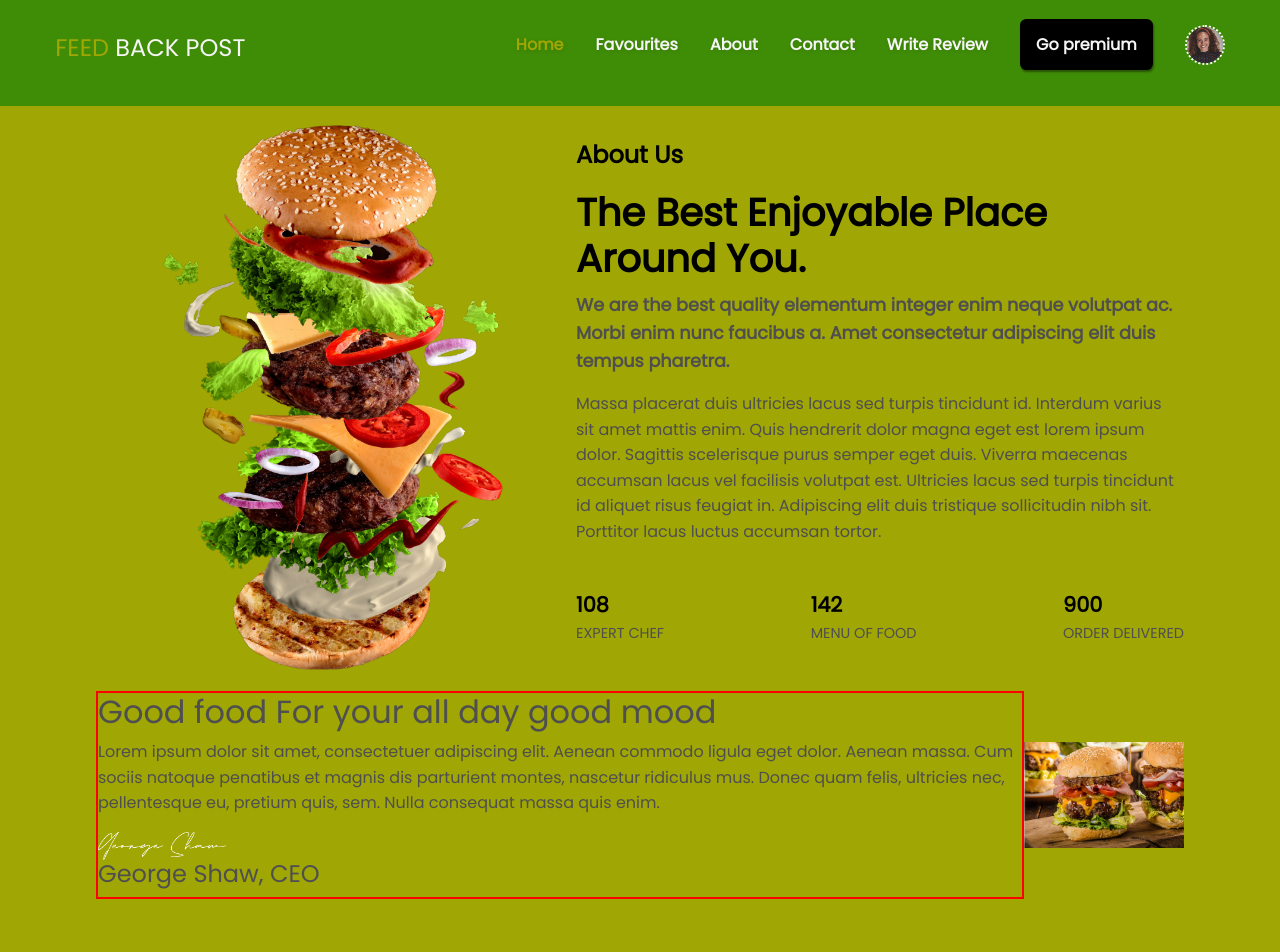
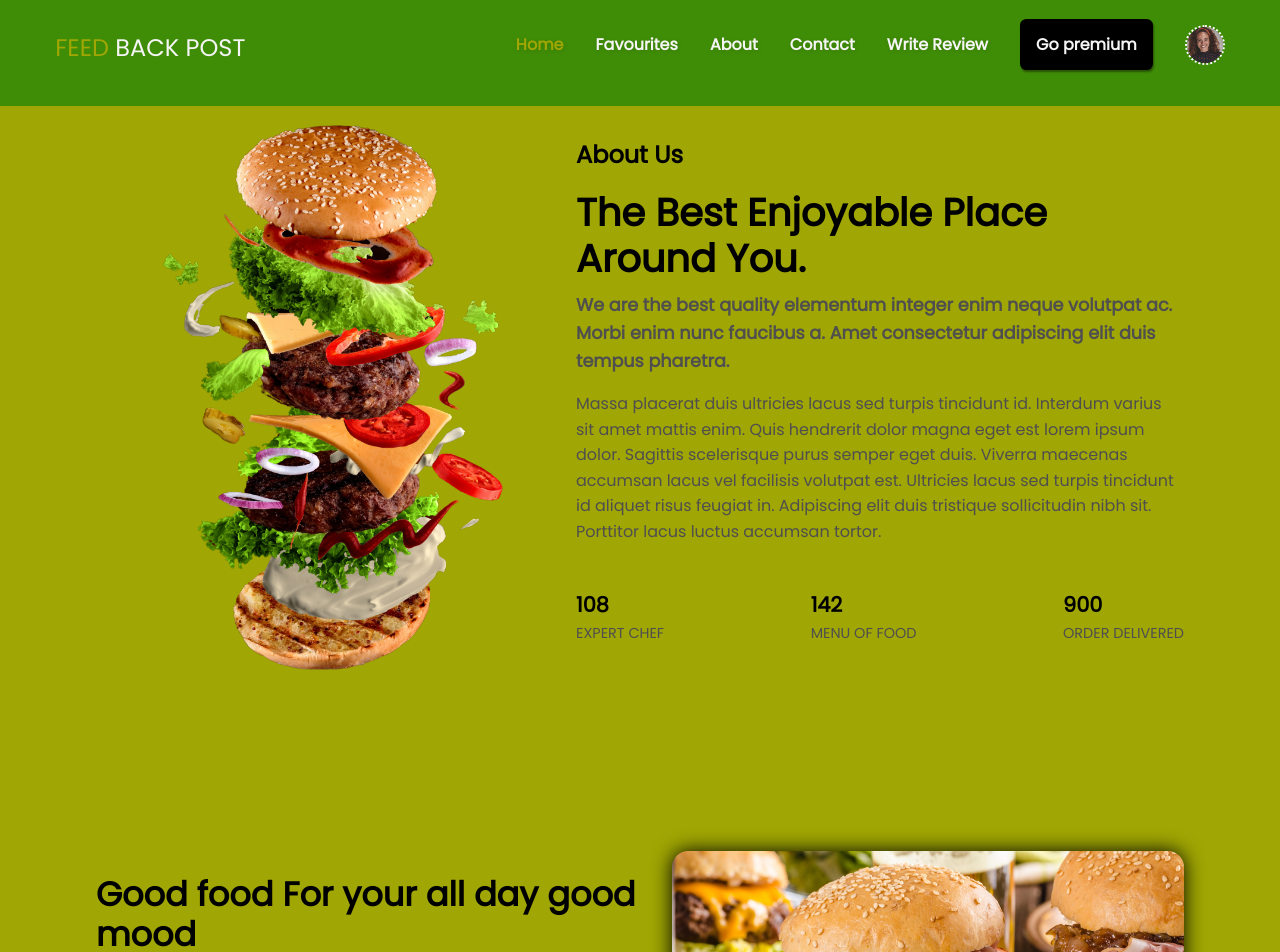
Before and after one commit to techbywes/Feed-Back-resturant, a React (Create React App) app: page /About in a window 1280 px wide. Shown: the top 952 px of the page. Built offline with nearby package versions, Linux system fonts and the light colour scheme.

Commit message:
added about us page

```diff
--- a/src/App.css
+++ b/src/App.css
@@ -1119,26 +1119,39 @@ body.no-scroll {
   font-size: 0.9rem;
 }
 
+.good_food_text_{
+  font-size: 2.1rem;
+  color: black;
+  font-weight: 800;
+}
 
 .right_text_div{
   flex-wrap: wrap;
 }
 
 .good_food_div_{
+  margin-top: 10rem;
   display: flex;
-  justify-content: space-between;
+  justify-content: space-evenly;
   align-items: center;
+  gap: 2rem;
 }
 
 ._signature_{
   width: 8rem;
+  filter: drop-shadow(0 0 10px #000000);
 }
 
 .img_signature_{
-  width: 10rem;
+  width: 32rem;
+  border-radius: 1rem;
+  filter: drop-shadow(0 0 10px #000000);
 }
 
-.left_text_div_{
-  border: 2px solid red;
+.author_name_{
+  color: black;
+  font-weight: 600;
+  font-size: 1.2rem;
 }
+
 /* ABOUT US PAGE STYLING ENDS FROM HERE */
```
